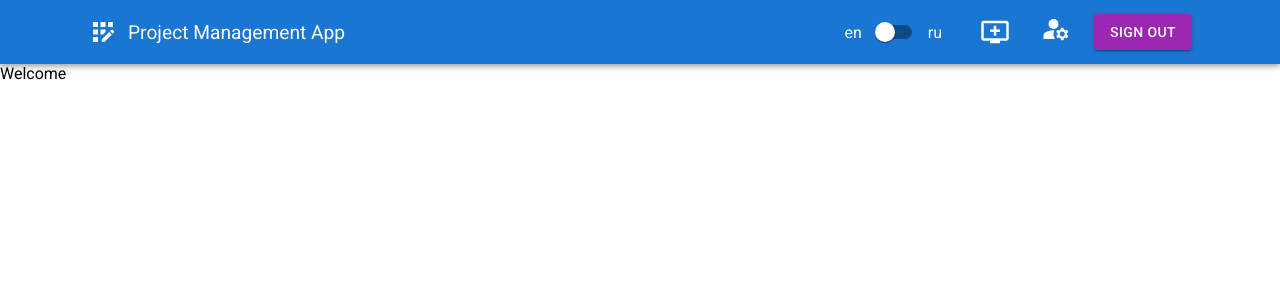
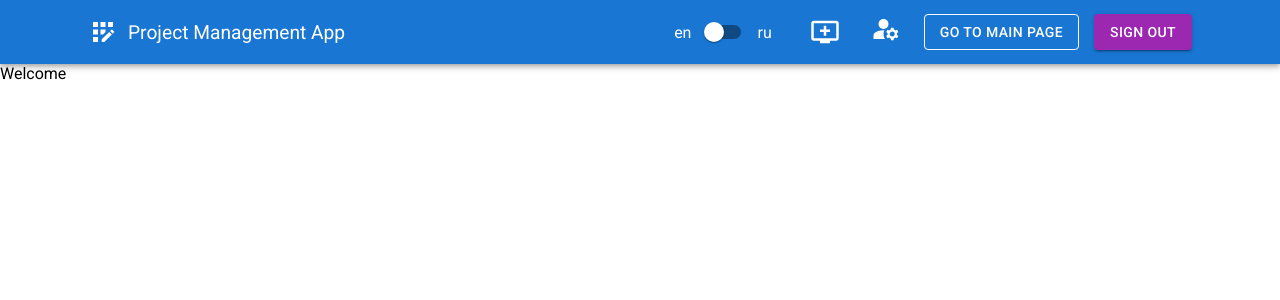
Before and after one commit to Nick1091/project-management-app, a React (Create React App) app: page / in a window 1280 px wide. Shown: the top 300 px of the page. Built offline with nearby package versions, Linux system fonts and the light colour scheme.

Commit message:
feat: add "Go to Main Page" button with redirect

```diff
--- a/src/components/UserBar/index.tsx
+++ b/src/components/UserBar/index.tsx
@@ -16,6 +16,11 @@ export const UserBar = () => {
           <ManageAccountsIcon sx={{ fontSize: 30, mr: '15px' }}></ManageAccountsIcon>
         </Link>
       </IconButton>
+      <Link color="inherit" style={{ textDecoration: 'none' }} component={RouterLink} to="/main">
+        <Button color="inherit" variant="outlined" sx={{ mr: '15px' }}>
+          Go to Main Page
+        </Button>
+      </Link>
       <Button color="secondary" variant="contained">
         Sign Out
       </Button>
```
